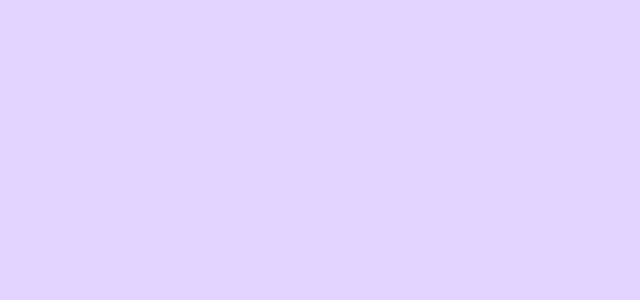
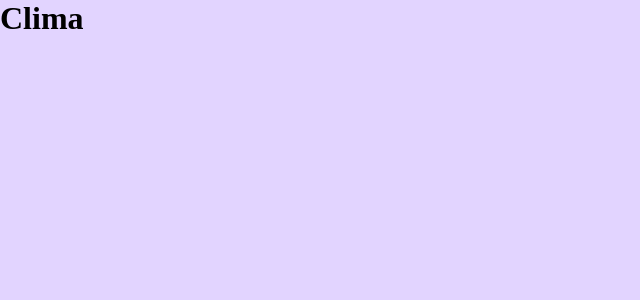
Before and after one commit to ArthurCaixet0/Weather-API-React-Project, a React (Vite) app: page / in a window 1280 px wide. Shown: the top 300 px of the page, without its empty margins (0-640 px from the left). Built offline with nearby package versions, Linux system fonts and the light colour scheme.

Commit message:
Criado componente Weather com arquivos Weather.jsx e Weather.css

```diff
--- a/src/App.jsx
+++ b/src/App.jsx
@@ -1,9 +1,10 @@
 import React from 'react'
+import Weather from './components/Weather'
 
 const App = () => {
   return (
     <div className='app'>
-
+      <Weather/>
     </div>
   )
 }
--- /dev/null
+++ b/src/components/Weather.jsx
@@ -0,0 +1,12 @@
+import React from 'react'
+import './Weather.css'
+
+const Weather = () => {
+  return (
+    <div>
+      <h1>Clima</h1>
+    </div>
+  )
+}
+
+export default Weather
```
Also changed, not shown: src/components/Weather.css (added).
